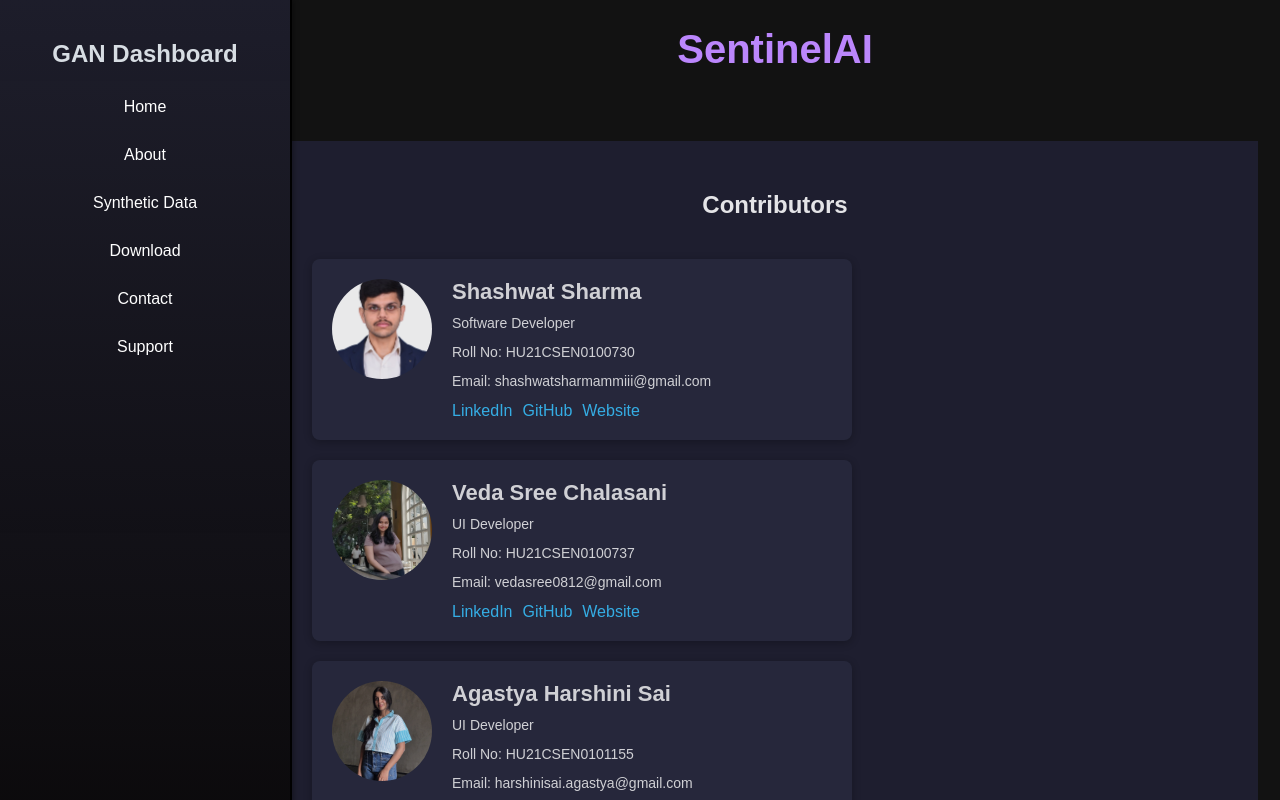
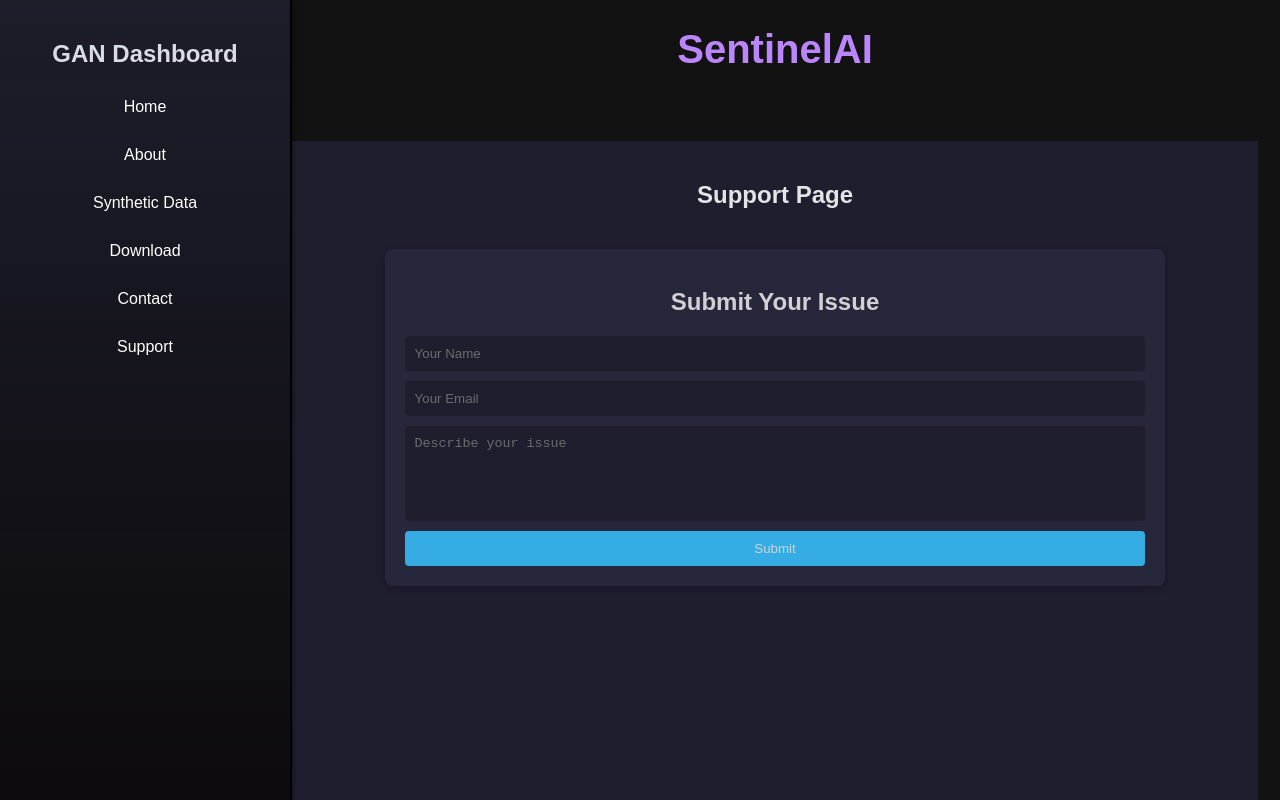
Before and after one commit to Itz-Shashwat/sentinelAI, a React (Create React App) app in the folder sentinelai/: page /support in a window 1280 px wide. Shown: the top 800 px of the page. Built offline with nearby package versions, Linux system fonts and the light colour scheme.

Commit message:
Added support and it's backend feature

```diff
--- a/sentinelai/src/Support.js
+++ b/sentinelai/src/Support.js
@@ -1,6 +1,7 @@
 import React from "react";
 import Sidebar from "./Sidebar";
 import Team from "./Team";
+import SupportPage from "./SupportPage";
 
 function Support() {
     const Wrapperstyle = {
@@ -49,7 +50,7 @@ function Support() {
                 </div>
                 {/* Content Section */}
                 <section style={contentStyle}>
-                    <Team/>
+                    <SupportPage/>
                 </section>
                 {/* Footer */}
                 <footer style={footerStyle}>
--- /dev/null
+++ b/sentinelai/src/SupportPage.js
@@ -0,0 +1,131 @@
+import React, { useState } from "react";
+import axios from "axios"; // Ensure you have axios installed
+
+const styles = {
+  container: {
+    backgroundColor: "#1e1e2f",
+    color: "#e4e4e7",
+    padding: "20px",
+    fontFamily: "Arial, sans-serif",
+    minHeight: "100vh",
+    display: "flex",
+    flexDirection: "column",
+    gap: "20px",
+  },
+  section: {
+    width: "80%",
+    margin: "0 auto",
+    padding: "20px",
+    backgroundColor: "#27293d",
+    borderRadius: "8px",
+    boxShadow: "0 2px 10px rgba(0, 0, 0, 0.3)",
+    opacity: 0.9,
+    color: "#e4e4e7",
+  },
+  header: {
+    textAlign: "center",
+    marginBottom: "20px",
+  },
+  form: {
+    display: "flex",
+    flexDirection: "column",
+    gap: "10px",
+  },
+  input: {
+    padding: "10px",
+    borderRadius: "4px",
+    border: "none",
+    backgroundColor: "#1e1e2f",
+    color: "#e4e4e7",
+  },
+  textarea: {
+    padding: "10px",
+    borderRadius: "4px",
+    border: "none",
+    backgroundColor: "#1e1e2f",
+    color: "#e4e4e7",
+    resize: "none",
+  },
+  button: {
+    padding: "10px",
+    border: "none",
+    borderRadius: "4px",
+    backgroundColor: "#38bdf8",
+    color: "#e4e4e7",
+    cursor: "pointer",
+  },
+};
+
+const SupportPage = () => {
+  const [formData, setFormData] = useState({
+    name: "",
+    email: "",
+    issue: "",
+  });
+  const [message, setMessage] = useState("");
+
+  const handleChange = (e) => {
+    setFormData({
+      ...formData,
+      [e.target.name]: e.target.value,
+    });
+  };
+
+  const handleSubmit = async (e) => {
+    e.preventDefault();
+    try {
+      const response = await axios.post("http://localhost:1000/api/issues", formData);
+      if (response.status === 200) {
+        setMessage("Thank you for submitting your issue. Our support team will contact you soon.");
+        setFormData({ name: "", email: "", issue: "" });
+      }
+    } catch (error) {
+      setMessage("There was an error submitting your issue. Please try again.");
+      console.error(error);
+    }
+  };
+
+  return (
+    <div style={styles.container}>
+      <h1 style={styles.header}>Support Page</h1>
+      <div style={styles.section}>
+        <h2>Submit Your Issue</h2>
+        <form style={styles.form} onSubmit={handleSubmit}>
+          <input
+            type="text"
+            name="name"
+            placeholder="Your Name"
+            value={formData.name}
+            onChange={handleChange}
+            style={styles.input}
+            required
+          />
+          <input
+            type="email"
+            name="email"
+            placeholder="Your Email"
+            value={formData.email}
+            onChange={handleChange}
+            style={styles.input}
+            required
+          />
+          <textarea
+            name="issue"
+            rows="5"
+            placeholder="Describe your issue"
+            value={formData.issue}
+            onChange={handleChange}
+            style={styles.textarea}
+            required
+          ></textarea>
+          <button type="submit" style={styles.button}>
+            Submit
+          </button>
+        </form>
+        {message && <p>{message}</p>}
+      </div>
+    </div>
+  );
+};
+
+export default SupportPage;
```
Also changed, not shown: 2 other files (tests, documents, lock files or other folders).
